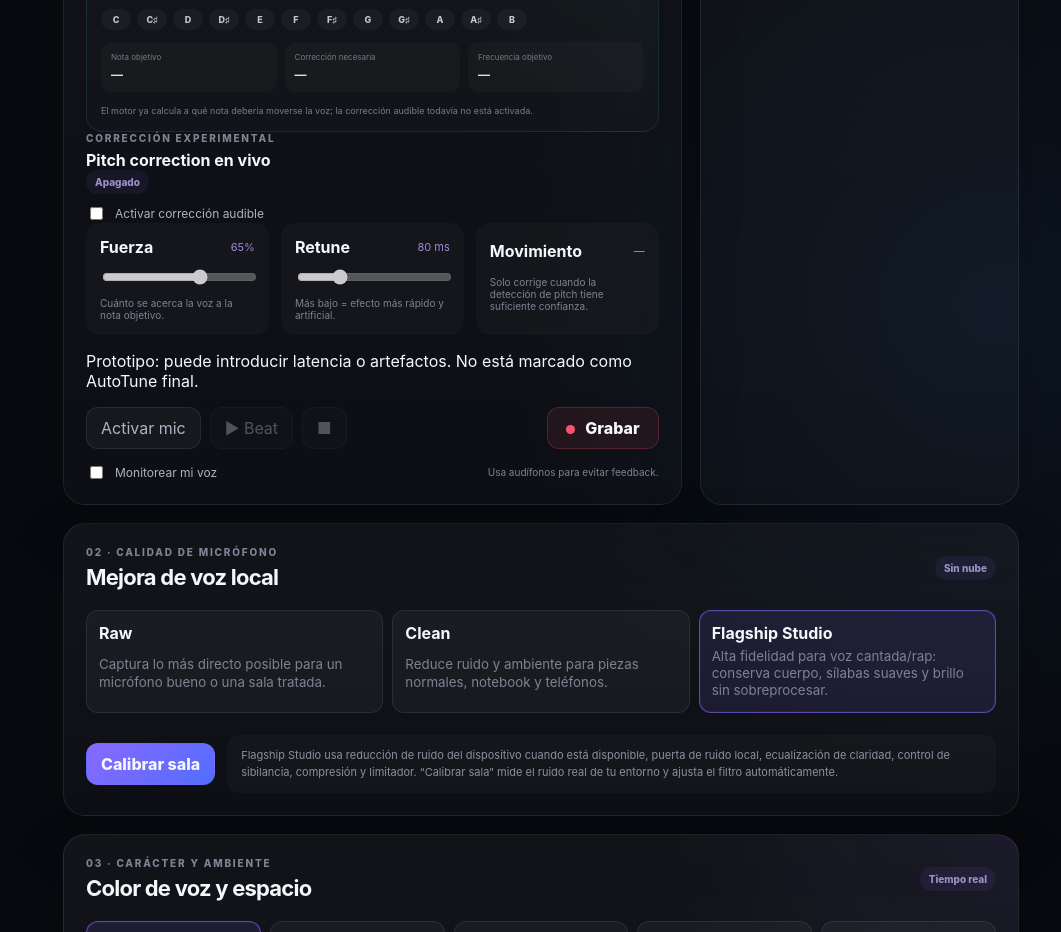
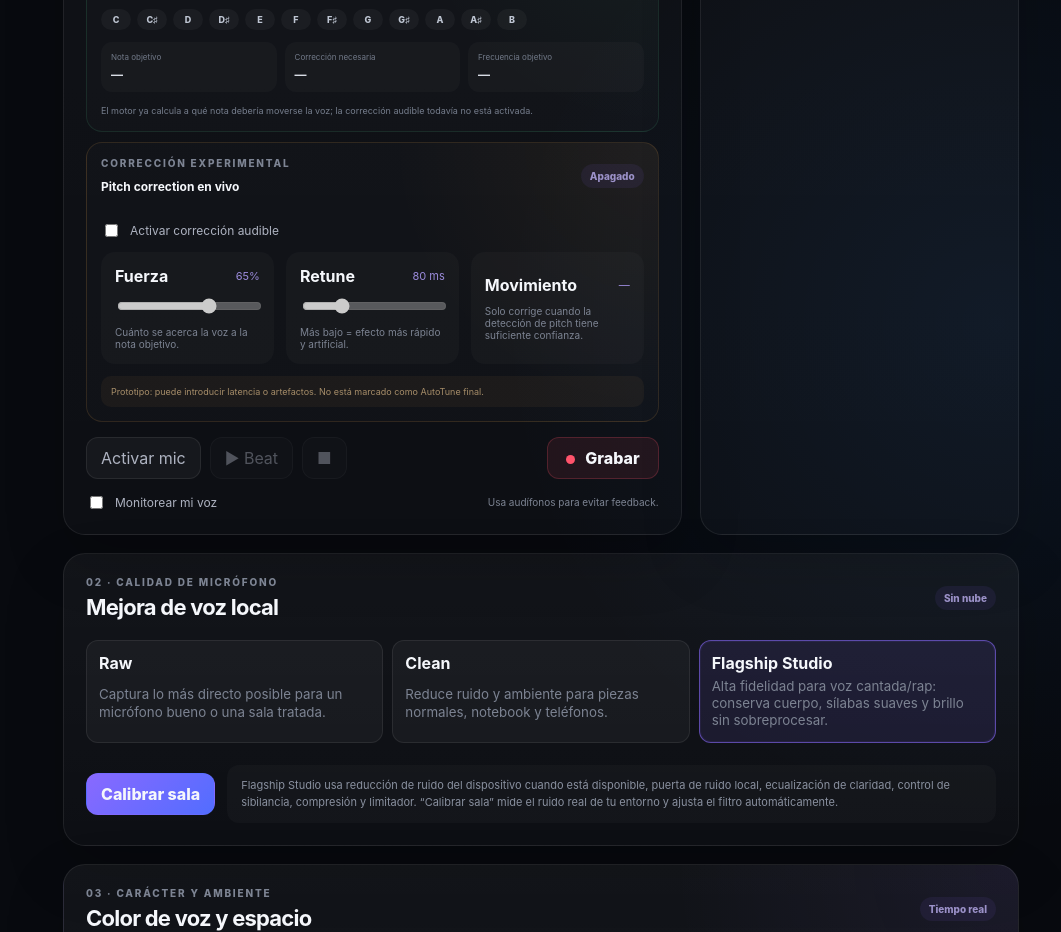
Before and after one commit to ZKYONA/Zk_Music, a React (Vite) app: page / in a window 1280 px wide. Shown: the part 960-1892 px from the top of the page, without its empty margins (219-1280 px from the left). Built offline with nearby package versions, Linux system fonts and the light colour scheme.

Commit message:
style: polish experimental pitch correction controls

```diff
--- a/src/styles.css
+++ b/src/styles.css
@@ -529,6 +529,56 @@ nav { display: grid; gap: 8px; }
   font-size: 9px;
 }
 
+.pitch-correction-card {
+  margin-top: 10px;
+  padding: 14px;
+  display: grid;
+  gap: 12px;
+  border: 1px solid rgba(255, 178, 76, 0.13);
+  border-radius: 16px;
+  background:
+    radial-gradient(circle at 100% 0%, rgba(255, 178, 76, 0.06), transparent 42%),
+    rgba(255, 255, 255, 0.016);
+}
+
+.pitch-correction-heading {
+  display: flex;
+  align-items: center;
+  justify-content: space-between;
+  gap: 14px;
+}
+
+.pitch-correction-heading strong {
+  font-size: 12px;
+}
+
+.live-correction-chip {
+  color: #7be5ad;
+  background: rgba(84, 227, 154, 0.09);
+}
+
+.correction-toggle {
+  margin-top: 0;
+}
+
+.correction-controls-grid {
+  grid-template-columns: repeat(3, minmax(0, 1fr));
+}
+
+.correction-readout {
+  align-content: center;
+}
+
+.prototype-warning {
+  margin: 0;
+  padding: 9px 10px;
+  border-radius: 10px;
+  color: #a68d69;
+  background: rgba(255, 178, 76, 0.05);
+  font-size: 9px;
+  line-height: 1.45;
+}
+
 .transport {
   flex-wrap: wrap;
   gap: 9px;
@@ -894,7 +944,8 @@ nav { display: grid; gap: 8px; }
   }
 
   .tuning-selects,
-  .pitch-target-card {
+  .pitch-target-card,
+  .correction-controls-grid {
     grid-template-columns: 1fr;
   }
 
```
